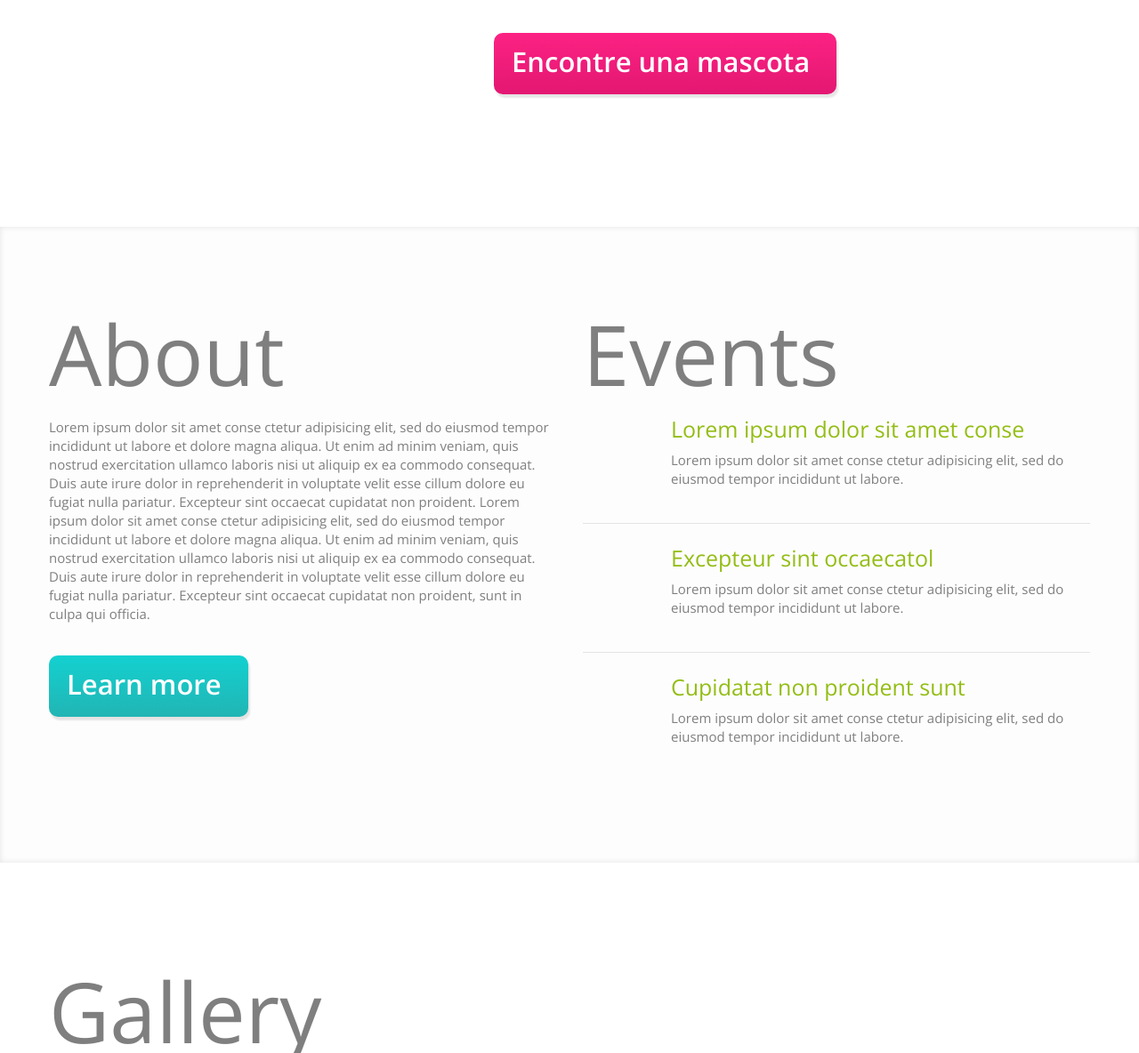
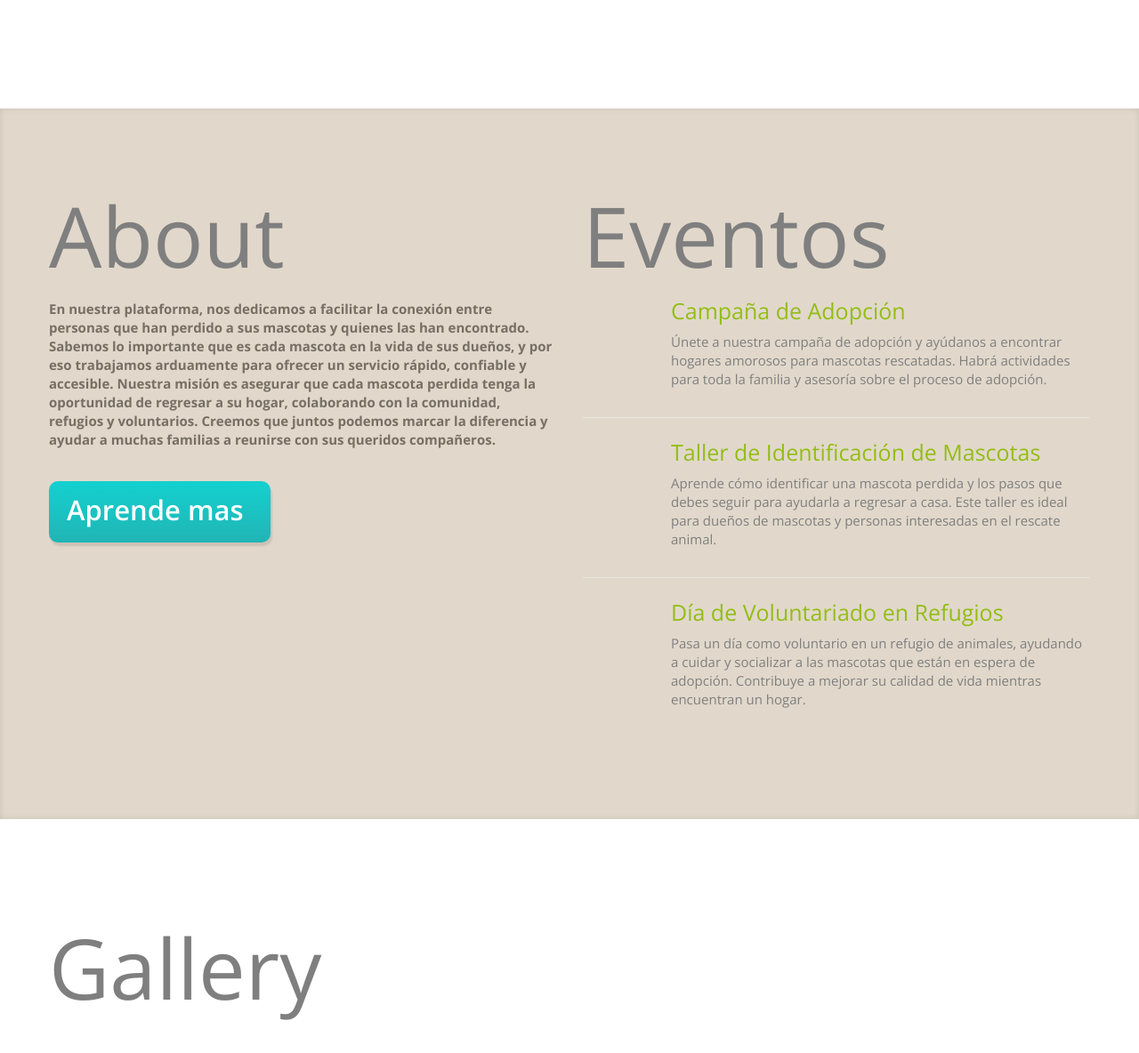
Before and after one commit to Jtissera/mascotas-perdidas, a Flask app: template frontend/templates/index.html in a window 1280 px wide. Shown: the part 1772-2956 px from the top of the page at 89% size. Run offline with Flask 3, Linux system fonts and the light colour scheme; the template is opened without the code that fills it, so the values that code supplies are empty; some libraries are stand-ins or nearby versions; grey boxes are pictures that could not be loaded.

Commit message:
Se agrega contenido y estiliza el home

```diff
--- a/frontend/static/css/style.css
+++ b/frontend/static/css/style.css
@@ -1296,14 +1296,15 @@ header p {
 }
 .slider {
 	width: 100%;
-	background: #fdfdfd url(../img/dog-box_bg.png) 0 bottom repeat-x;
+	background: #EAE6DF url(../img/dog-box_bg.png) 0 bottom repeat-x;
 	padding-bottom: 108px;
 }
 .slider .title1 {
-	font: 300 84px "Open Sans", Arial, Helvetica, sans-serif;
+	font: 600 94px "Open Sans", Arial, Helvetica, sans-serif;
 	line-height: 1em;
-	color: #7f7f7f;
-	margin-top: 136px;
+	margin-top: 0;
+	margin-bottom: 24px;
+	color: #5F4F42 !important;
 }
 .slider .title2 {
 	font: 600 71px "Open Sans", Arial, Helvetica, sans-serif;
@@ -1340,9 +1341,9 @@ header p {
 	width: 100%;
 }
 .dog-holder .title1 {
-	font: 300 94px "Open Sans", Arial, Helvetica, sans-serif;
+	font: 600 94px "Open Sans", Arial, Helvetica, sans-serif;
 	line-height: 1em;
-	color: #7f7f7f;
+	color: #5F4F42;
 	margin-top: 0;
 	margin-bottom: 24px;
 }
@@ -1350,7 +1351,7 @@ header p {
 	padding-bottom: 71px;
 }
 .about-box, .follow-box {
-	background: #fdfdfd;
+	background: #E1D8CB;
 	-webkit-box-shadow: inset 0 0 7px rgba(0, 0, 0, 0.1);
 	-moz-box-shadow: inset 0 0 7px rgba(0, 0, 0, 0.1);
 	box-shadow: inset 0 0 7px rgba(0, 0, 0, 0.1);
@@ -1800,6 +1801,7 @@ footer a:hover {
 }
  .slider .title1 {
  font-size: 94px;
+ color: #7f7f7f;
 }
  h2 {
  font-size: 94px;
@@ -2287,6 +2289,8 @@ footer a:hover {
 }
 .margBot {
 	margin-bottom: 36px;
+	font-weight: 800;
+	color: #776F63;
 }
 .margBot1 {
 	margin-bottom: 32px;
--- a/frontend/templates/index.html
+++ b/frontend/templates/index.html
@@ -12,7 +12,7 @@
             <article class="span8 pull-left">
                 <p class="title1">Perdiste a tu mascota?</p>
                 <p class="title2">Encuentrala <em>ahora!</em></p>
-                <p class="margBot">Lorem ipsum dolor sit amet conse ctetur adipisicing elit, sed do eiusmod tempor incididunt ut labore et dolore magna aliqua. Ut enim ad minim veniam, quis nostrud exercitation ullamco laboris nisi ut aliquip ex ea commodo consequat. Duis aute irure dolor in reprehenderit in voluptate velit esse cillum dolore eu fugiat nulla pariatur. Excepteur sint occaecat cupidatat non proident.</p>
+                <p class="margBot">Si has perdido a tu mascota, no te preocupes. Estamos aquí para ayudarte a reunir a las familias con sus amigos peludos. Usa nuestra plataforma para reportar mascotas perdidas, buscar en la base de datos de animales encontrados, y recibir consejos útiles para mejorar las probabilidades de recuperar a tu querido compañero.</p>
                 <a href="#" class="btn btn-primary btn1">Perdi a mi mascota<em class="icon-double-angle-right"></em></a>
             </article>
         </div>
@@ -26,8 +26,8 @@
             </article>
             <article class="span7">
                 <p class="title1">Encontraste una mascota?</p>
-                <h4>Lorem ipsum dolor sit amet conse ctetur adipisicing elit, sed do eiusmod tempor incididunt ut</h4>
-                <p class="margBot">Lorem ipsum dolor sit amet conse ctetur adipisicing elit, sed do eiusmod tempor incididunt ut labore et dolore magna aliqua. Ut enim ad minim veniam, quis nostrud exercitation ullamco laboris nisi ut aliquip ex ea commodo consequat. Duis aute irure dolor in reprehenderit in voluptate velit esse cillum dolore eu fugiat nulla pariatur. Excepteur sint occaecat cupidatat non proident.</p>
+                <h4>Reporta una mascota perdida y ayuda a reunirla con su familia.</h4>
+                <p class="margBot">Si has encontrado una mascota, por favor proporciona detalles como su apariencia, lugar donde la encontraste, y cualquier otra información relevante. Esto nos ayudará a buscar a su dueño de manera más efectiva. Tu ayuda es crucial para que más mascotas regresen a casa.</p>
                 <a href="#" class="btn btn-primary btn2">Encontre una mascota<em class="icon-double-angle-right"></em></a>
             </article>
         </div>
@@ -38,31 +38,31 @@
         <div class="row">
             <article class="span6">
                 <h2>About</h2>
-                <p class="margBot">Lorem ipsum dolor sit amet conse ctetur adipisicing elit, sed do eiusmod tempor incididunt ut labore et dolore magna aliqua. Ut enim ad minim veniam, quis nostrud exercitation ullamco laboris nisi ut aliquip ex ea commodo consequat. Duis aute irure dolor in reprehenderit in voluptate velit esse cillum dolore eu fugiat nulla pariatur. Excepteur sint occaecat cupidatat non proident. Lorem ipsum dolor sit amet conse ctetur adipisicing elit, sed do eiusmod tempor incididunt ut labore et dolore magna aliqua. Ut enim ad minim veniam, quis nostrud exercitation ullamco laboris nisi ut aliquip ex ea commodo consequat. Duis aute irure dolor in reprehenderit in voluptate velit esse cillum dolore eu fugiat nulla pariatur. Excepteur sint occaecat cupidatat non proident, sunt in culpa qui officia.</p>
-                <a href="#" class="btn btn-primary btn3">Learn more<em class="icon-double-angle-right"></em></a>
+                <p class="margBot">En nuestra plataforma, nos dedicamos a facilitar la conexión entre personas que han perdido a sus mascotas y quienes las han encontrado. Sabemos lo importante que es cada mascota en la vida de sus dueños, y por eso trabajamos arduamente para ofrecer un servicio rápido, confiable y accesible. Nuestra misión es asegurar que cada mascota perdida tenga la oportunidad de regresar a su hogar, colaborando con la comunidad, refugios y voluntarios. Creemos que juntos podemos marcar la diferencia y ayudar a muchas familias a reunirse con sus queridos compañeros.</p>
+                <a href="#" class="btn btn-primary btn3">Aprende mas<em class="icon-double-angle-right"></em></a>
             </article>
             <article class="span6">
-                <h2>Events</h2>
+                <h2>Eventos</h2>
                 <ul class="list1">
                     <li>
                         <div class="pull-left"><i class="icon-comments-alt">&nbsp;</i></div>
                         <div class="extra-wrap">
-                            <a href="#">Lorem ipsum dolor sit amet conse</a>
-                            <p>Lorem ipsum dolor sit amet conse ctetur adipisicing elit, sed do eiusmod tempor incididunt ut labore.</p>
+                            <a href="#">Campaña de Adopción</a>
+                            <p>Únete a nuestra campaña de adopción y ayúdanos a encontrar hogares amorosos para mascotas rescatadas. Habrá actividades para toda la familia y asesoría sobre el proceso de adopción.</p>
                         </div>
                     </li>
                     <li>
                         <div class="pull-left"><i class="icon-user-md">&nbsp;</i></div>
                         <div class="extra-wrap">
-                            <a href="#">Excepteur sint occaecatol</a>
-                            <p>Lorem ipsum dolor sit amet conse ctetur adipisicing elit, sed do eiusmod tempor incididunt ut labore.</p>
+                            <a href="#">Taller de Identificación de Mascotas</a>
+                            <p>Aprende cómo identificar una mascota perdida y los pasos que debes seguir para ayudarla a regresar a casa. Este taller es ideal para dueños de mascotas y personas interesadas en el rescate animal.</p>
                         </div>
                     </li>
                     <li>
                         <div class="pull-left"><i class="icon-heart-empty">&nbsp;</i></div>
                         <div class="extra-wrap">
-                            <a href="#">Cupidatat non proident sunt</a>
-                            <p>Lorem ipsum dolor sit amet conse ctetur adipisicing elit, sed do eiusmod tempor incididunt ut labore.</p>
+                            <a href="#">Día de Voluntariado en Refugios</a>
+                            <p>Pasa un día como voluntario en un refugio de animales, ayudando a cuidar y socializar a las mascotas que están en espera de adopción. Contribuye a mejorar su calidad de vida mientras encuentran un hogar.</p>
                         </div>
                     </li>
                 </ul>
```
